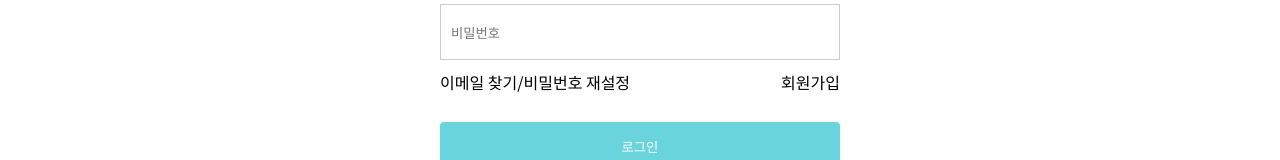
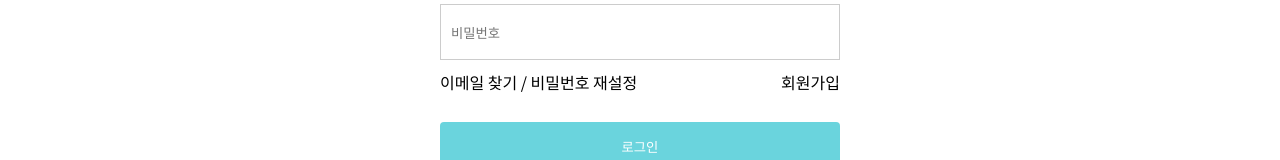
Before and after one commit to sennydayk/DrugStore-FE, a React (Create React App) app: page /auth/login in a window 1280 px wide. Shown: the part 411-571 px from the top of the page. Built offline with nearby package versions, Linux system fonts and the light colour scheme.

Commit message:
fix: 비밀번호 API 500 에러 해결하는 중

```diff
--- a/src/pages/AccountInfoFinder/AccountInfoFinder.tsx
+++ b/src/pages/AccountInfoFinder/AccountInfoFinder.tsx
@@ -23,6 +23,7 @@ interface PasswordResetRequest {
   email: string;
   newPassword: string;
   verifyNumber: string;
+  newPasswordCheck: string;
 }
 
 function AccountInfoFinder() {
@@ -121,21 +122,18 @@ function AccountInfoFinder() {
   };
 
   const handlePasswordReset = async () => {
-    if (!isPasswordResetEnabled) {
-      alert("이메일 인증이 필요합니다.");
-      return;
-    }
-    const email = "string"; // 실제 이메일 주소로 변경해야 합니다.
     const newPassword = (document.getElementById("u_pwd") as HTMLInputElement)
       ?.value;
-    const verifyPassword = (
+    const newPasswordCheck = (
       document.getElementById("u_pwd_check") as HTMLInputElement
     )?.value;
     const verifyNumber = (
       document.getElementById("verify_number_input") as HTMLInputElement
     )?.value;
+    const email = (document.getElementById("u_email") as HTMLInputElement)
+      ?.value;
 
-    if (newPassword !== verifyPassword) {
+    if (newPassword !== newPasswordCheck) {
       alert("새 비밀번호와 비밀번호 확인이 일치하지 않습니다.");
       return;
     }
@@ -145,6 +143,7 @@ function AccountInfoFinder() {
         email,
         newPassword,
         verifyNumber,
+        newPasswordCheck,
       };
       const response: AxiosResponse<PasswordResetResponse> = await axios.put(
         "https://drugstoreproject.shop/auth/password",
--- a/src/pages/Login/Login.tsx
+++ b/src/pages/Login/Login.tsx
@@ -13,6 +13,10 @@ const LoginForm: React.FC = () => {
   const [loginCheck, setLoginCheck] = useState(true);
 
   const handleFindEmailClick = () => {
+    navigate("/find-email");
+  };
+
+  const handleFindpasswordClick = () => {
     navigate("/find-email");
   };
 
@@ -82,15 +86,7 @@ const LoginForm: React.FC = () => {
                   className="login_linkButton"
                   onClick={handleFindEmailClick}
                 >
-                  이메일 찾기
-                </button>
-                <span>/</span>
-                <button
-                  type="button"
-                  className="login_linkButton"
-                  onClick={handleFindEmailClick}
-                >
-                  비밀번호 재설정
+                  이메일 찾기 / 비밀번호 재설정
                 </button>
               </div>
               <button
```
